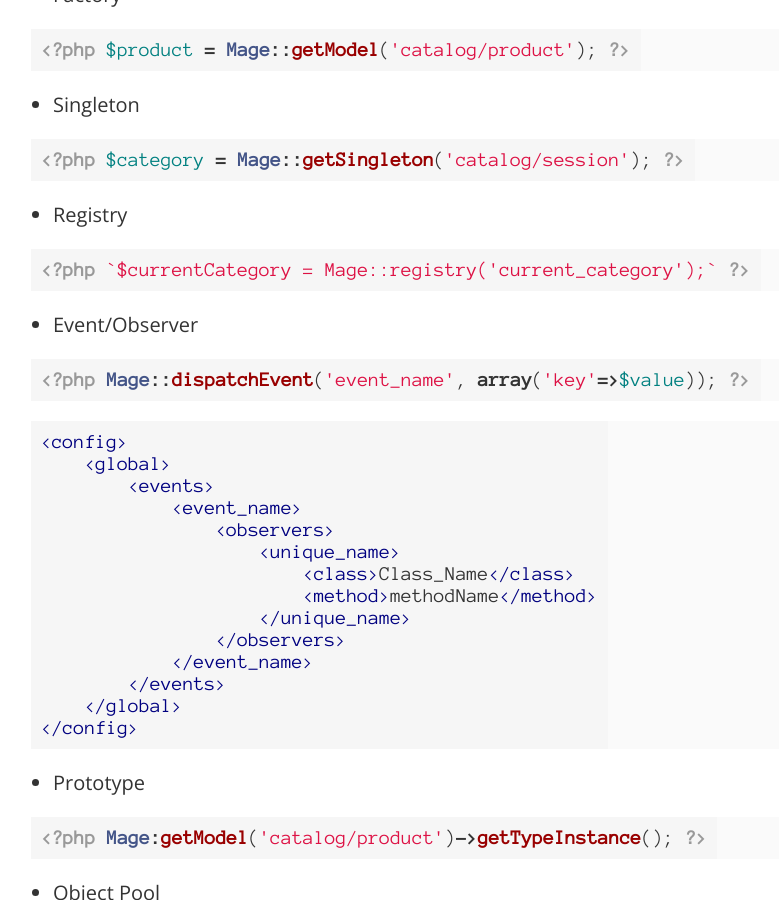
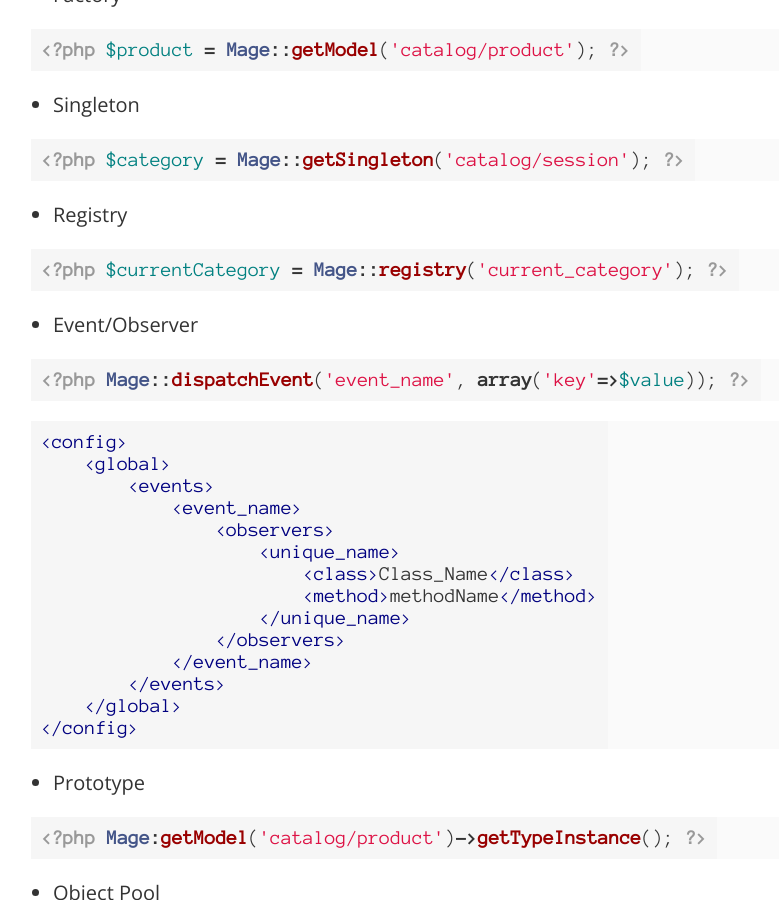
Before and after one commit to meanbee/magecert, a Jekyll site: the page built from basics.md, in a window 1280 px wide and 900 px high, scrolled down 909 px. Shown: the whole window, without its empty margins (189-968 px from the left). Built offline with Jekyll 4.4.1, drawn with Linux system fonts in a browser that asks for light colours; Markdown is read by kramdown in place of the engine named in the settings.

Commit message:
Remove quotes around php in basics.

````diff
--- a/basics.md
+++ b/basics.md
@@ -33,7 +33,7 @@ There are numerous development designs patterns used in Magento ([Source](http:/
 - Registry
 
 ```php
-<?php `$currentCategory = Mage::registry('current_category');` ?>
+<?php $currentCategory = Mage::registry('current_category'); ?>
 ```
 
 - Event/Observer
````
